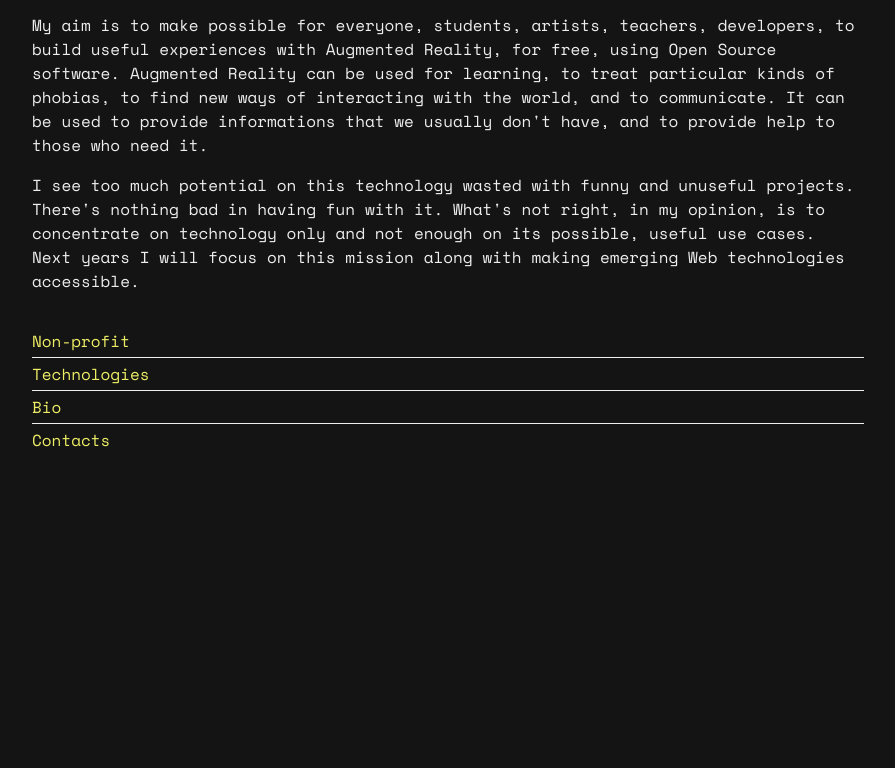
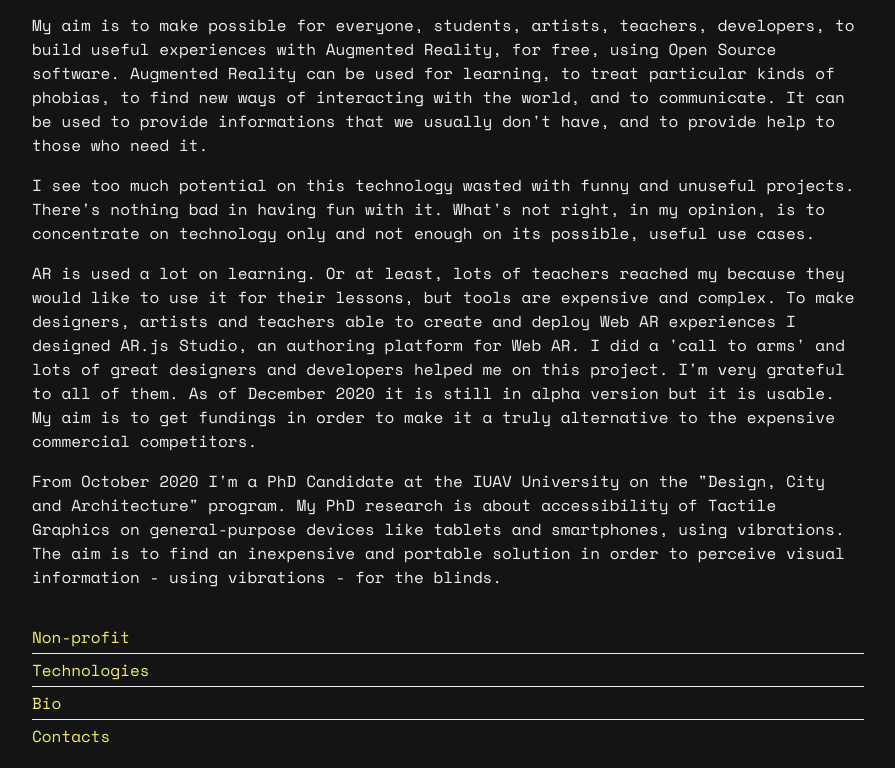
Before and after one commit to nicolocarpignoli/nicolocarpignoli.github.io, a plain HTML site: page me/pages/bio.html in a window 1280 px wide. Shown: the part 627-1395 px from the top of the page, without its empty margins (192-1087 px from the left). Before the commit the page ends 1099 px from the top, so only its background shows below. Drawn offline with nearby package versions, Linux system fonts and the light colour scheme.

Commit message:
update bio

```diff
--- a/me/pages/bio.html
+++ b/me/pages/bio.html
@@ -47,9 +47,18 @@
                 <p>
                     I see too much potential on this technology wasted with funny and unuseful projects. There's nothing bad in having fun with it.
                     What's not right, in my opinion, is to concentrate on technology only and not enough on its possible, useful use cases.
-                    Next years I will focus on this mission along with making emerging Web technologies accessible.
                 </p>
-
+                <p>
+                    AR is used a lot on learning. Or at least, lots of teachers reached my because they would like to use it for their lessons, but tools are expensive and complex.
+                    To make designers, artists and teachers able to create and deploy Web AR experiences I designed AR.js Studio, an authoring platform for Web AR.
+                    I did a 'call to arms' and lots of great designers and developers helped me on this project. I'm very grateful to all of them.
+                    As of December 2020 it is still in alpha version but it is usable. My aim is to get fundings in order to make it a truly alternative to the expensive commercial competitors.
+                </p>
+                <p>
+                    From October 2020 I'm a PhD Candidate at the IUAV University on the "Design, City and Architecture" program. My PhD research is about accessibility of Tactile Graphics
+                    on general-purpose devices like tablets and smartphones, using vibrations.
+                    The aim is to find an inexpensive and portable solution in order to perceive visual information - using vibrations - for the blinds.
+                </p>
             </div>
             <a tabindex="0" href="./noprofit.html" class="menu-element">Non-profit</a>
             <a tabindex="0" href="./tech.html" class="menu-element">Technologies</a>
```
